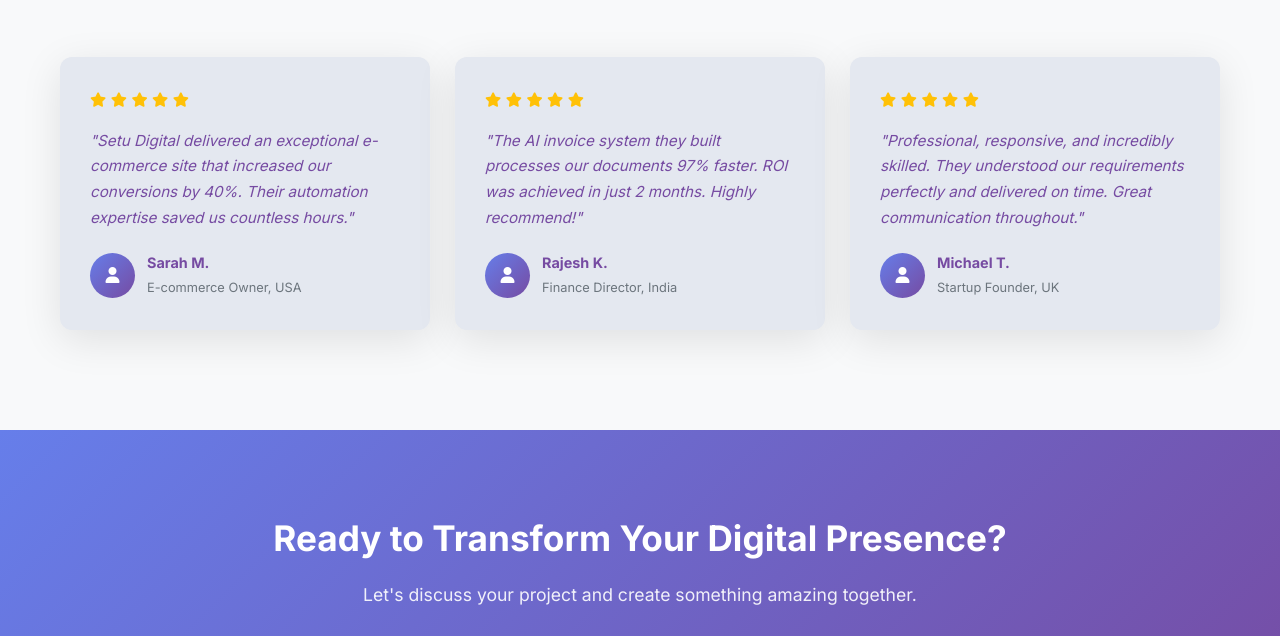
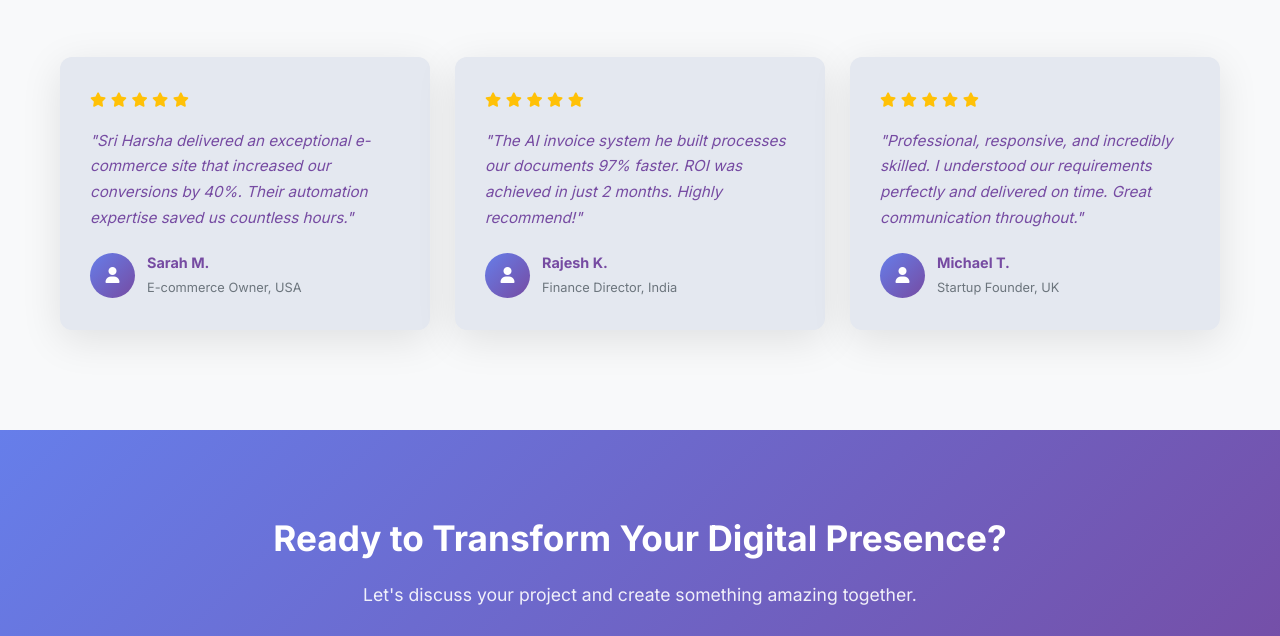
Before and after one commit to HarshaTechKnight/setu-digital, a plain HTML site: page index.html in a window 1280 px wide. Shown: the part 6140-6776 px from the top of the page. Drawn offline with Linux system fonts and the light colour scheme.

Commit message:
Update testimonials with correct pronouns

```diff
--- a/index.html
+++ b/index.html
@@ -504,7 +504,7 @@
                         <i class="fas fa-star"></i>
                         <i class="fas fa-star"></i>
                     </div>
-                    <p>"Setu Digital delivered an exceptional e-commerce site that increased our conversions by 40%. Their automation expertise saved us countless hours."</p>
+                    <p>"Sri Harsha delivered an exceptional e-commerce site that increased our conversions by 40%. Their automation expertise saved us countless hours."</p>
                     <div class="testimonial-author">
                         <div class="author-avatar">
                             <i class="fas fa-user"></i>
@@ -523,7 +523,7 @@
                         <i class="fas fa-star"></i>
                         <i class="fas fa-star"></i>
                     </div>
-                    <p>"The AI invoice system they built processes our documents 97% faster. ROI was achieved in just 2 months. Highly recommend!"</p>
+                    <p>"The AI invoice system he built processes our documents 97% faster. ROI was achieved in just 2 months. Highly recommend!"</p>
                     <div class="testimonial-author">
                         <div class="author-avatar">
                             <i class="fas fa-user"></i>
@@ -542,7 +542,7 @@
                         <i class="fas fa-star"></i>
                         <i class="fas fa-star"></i>
                     </div>
-                    <p>"Professional, responsive, and incredibly skilled. They understood our requirements perfectly and delivered on time. Great communication throughout."</p>
+                    <p>"Professional, responsive, and incredibly skilled. I understood our requirements perfectly and delivered on time. Great communication throughout."</p>
                     <div class="testimonial-author">
                         <div class="author-avatar">
                             <i class="fas fa-user"></i>
```
